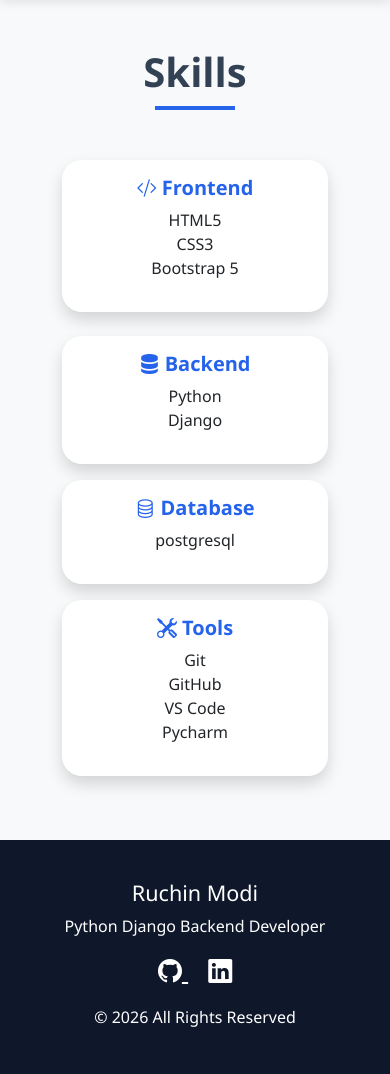
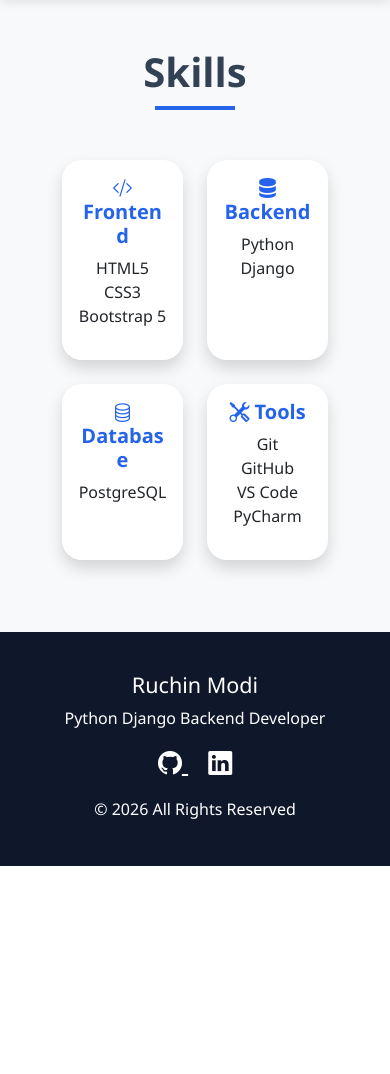
Before and after one commit to modiruchin-a11y/portfolio, a Django app: page /skills/ in a window 390 px wide. Shown: the part 62-1136 px from the top of the page. After the commit the page ends 928 px from the top, so only its background shows below. Run offline with Django 5.2, Linux system fonts and the light colour scheme.

Commit message:
Improve mobile responsive skills layout

```diff
--- a/portfolio/template/skills.html
+++ b/portfolio/template/skills.html
@@ -3,17 +3,18 @@
 {% block content %}
 
 
-<section id="skills"
-         class="bg-light py-5">
+<section id="skills" class="bg-light py-5">
 
     <div class="container" data-aos="zoom-in">
+
         <h2 class="section-title">
             Skills
         </h2>
 
-<div class="row text-center">
+        <div class="row text-center justify-content-center">
 
-<div class="col-lg-3 col-md-6 col-12 mb-4">
+            <!-- Frontend -->
+            <div class="col-lg-3 col-md-6 col-6 mb-4">
 
                 <div class="card shadow h-100">
 
@@ -25,8 +26,8 @@
                         </h5>
 
                         <p>
-HTML5<br>
-CSS3<br>
+                            HTML5 <br>
+                            CSS3 <br>
                             Bootstrap 5
                         </p>
 
@@ -36,7 +37,8 @@ Bootstrap 5
 
             </div>
 
-<div class="col-md-3 mb-3">
+            <!-- Backend -->
+            <div class="col-lg-3 col-md-6 col-6 mb-4">
 
                 <div class="card shadow h-100">
 
@@ -48,7 +50,7 @@ Bootstrap 5
                         </h5>
 
                         <p>
-Python<br>
+                            Python <br>
                             Django
                         </p>
 
@@ -58,7 +60,8 @@ Django
 
             </div>
 
-<div class="col-md-3 mb-3">
+            <!-- Database -->
+            <div class="col-lg-3 col-md-6 col-6 mb-4">
 
                 <div class="card shadow h-100">
 
@@ -68,8 +71,9 @@ Django
                             <i class="bi bi-database"></i>
                             Database
                         </h5>
+
                         <p>
-    postgresql
+                            PostgreSQL
                         </p>
 
                     </div>
@@ -78,7 +82,8 @@ Django
 
             </div>
 
-<div class="col-md-3 mb-3">
+            <!-- Tools -->
+            <div class="col-lg-3 col-md-6 col-6 mb-4">
 
                 <div class="card shadow h-100">
 
@@ -88,11 +93,12 @@ Django
                             <i class="bi bi-tools"></i>
                             Tools
                         </h5>
+
                         <p>
-Git<br>
-GitHub<br>
-VS Code<br>
-Pycharm
+                            Git <br>
+                            GitHub <br>
+                            VS Code <br>
+                            PyCharm
                         </p>
 
                     </div>
```
Also changed, not shown: portfolio/template/home.html (+23 -16 lines). Lines whose indentation alone changed are shown as unchanged.
